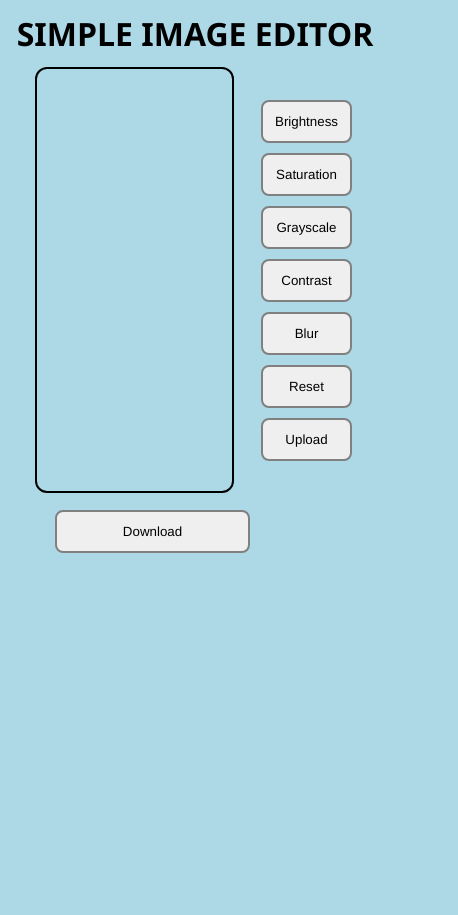
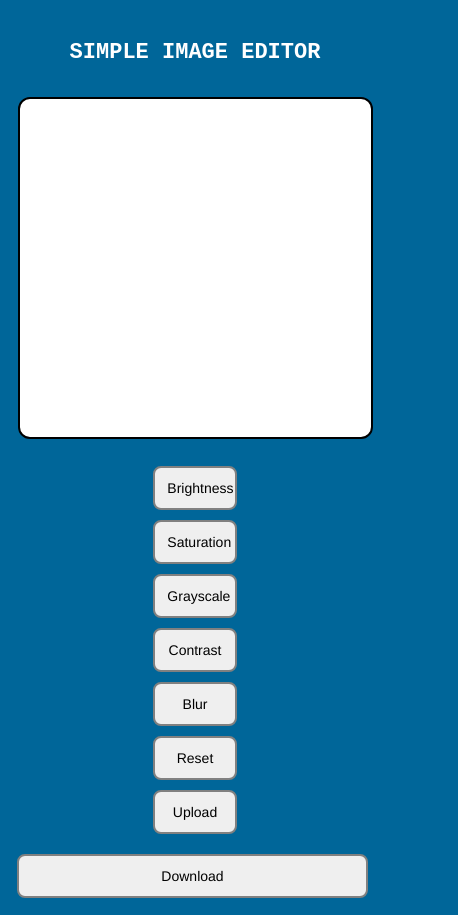
Before and after one commit to abds059/IMAGE-EDITOR, a plain HTML site: page index.html in a window 390 px wide. Shown: the whole page, 458 px wide, since content can reach past the window. Before the commit the page ends 844 px from the top, so only its background shows below. Drawn offline with Linux system fonts and the light colour scheme.

Commit message:
Updated style.css

```diff
--- a/style.css
+++ b/style.css
@@ -1,6 +1,7 @@
 :root{
-    --primary-color: lightblue;
-    --secondary-color: darkblue;
+    --primary-color: #006699;
+    --secondary-color: white;
+    --tertiary-color: darkblue;
     --text-color: black;
 }
 
@@ -17,7 +18,11 @@ body{
 
 h1{
     text-align: center;
-    font-family:'Segoe UI', Tahoma, Geneva, Verdana, sans-serif;
+    font-size: 35px;
+    font-family:'Courier New', Courier, monospace;
+    color: var(--secondary-color);
+    margin-top: 40px;
+    margin-bottom: 20px;
 }
 
 .main{
@@ -29,8 +34,8 @@ h1{
 .picture{
     border: 2px solid black;
     border-radius: 12px;
+    background-color: var(--secondary-color);
     margin: 12px;
-    /* padding: 100px; */
     width: 50vw;
     min-height: 50vh;
     height: auto;
@@ -50,10 +55,10 @@ h1{
 }
 
 .buttons{
-    /* border: 2px solid gray; */
     margin: 10px;
     display: grid;
     justify-content: space-between;
+    text-align: center;
 }
 
 .btn{
@@ -80,6 +85,36 @@ h1{
 }
 
 .dn:hover{
-    background-color: var(--secondary-color);
-    color: white;
+    background-color: var(--tertiary-color);
+    color: var(--secondary-color);
 }
+
+@media (max-width: 450px) {
+    h1 {
+        font-size: 22px;
+    }
+
+    .main {
+        flex-direction: column;
+    }
+
+    .picture {
+        width: 90vw;
+        min-height: 40vh;
+    }
+
+    .buttons {
+        display: flex;
+        flex-direction:column;
+        align-items: center;
+    }
+
+    .btn {
+        font-size: 14px;
+        width: 80%;
+    }
+
+    .dn {
+        width: 90vw;
+    }
+}
```
